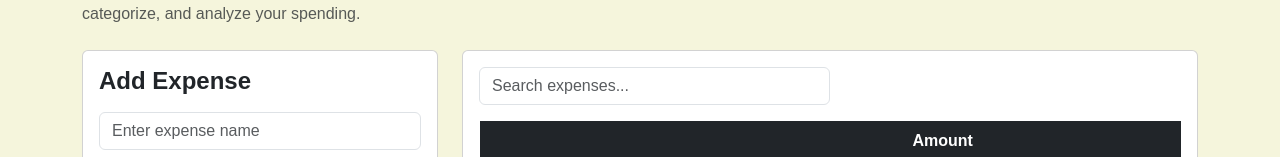
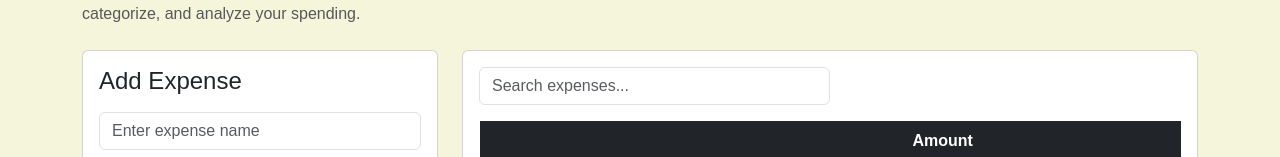
Before and after one commit to Tan-dev202/expense-tracker, a React (Create React App) app: page / in a window 1280 px wide. Shown: the part 134-291 px from the top of the page. Built offline with nearby package versions, Linux system fonts and the light colour scheme; a web font is replaced by a local one.

Commit message:
update form title

```diff
--- a/src/components/ExpenseForm.jsx
+++ b/src/components/ExpenseForm.jsx
@@ -33,7 +33,7 @@ export default function ExpenseForm({ onAdd }) {
     return (
       <div className="card">
         <div className="card-body">
-          <h4 className="card-title mb-3 fw-bold">Add Expense</h4>
+          <h4 className="card-title mb-3">Add Expense</h4>
           <form onSubmit={handleSubmit}>
             <div className="mb-3">
               <input
```
